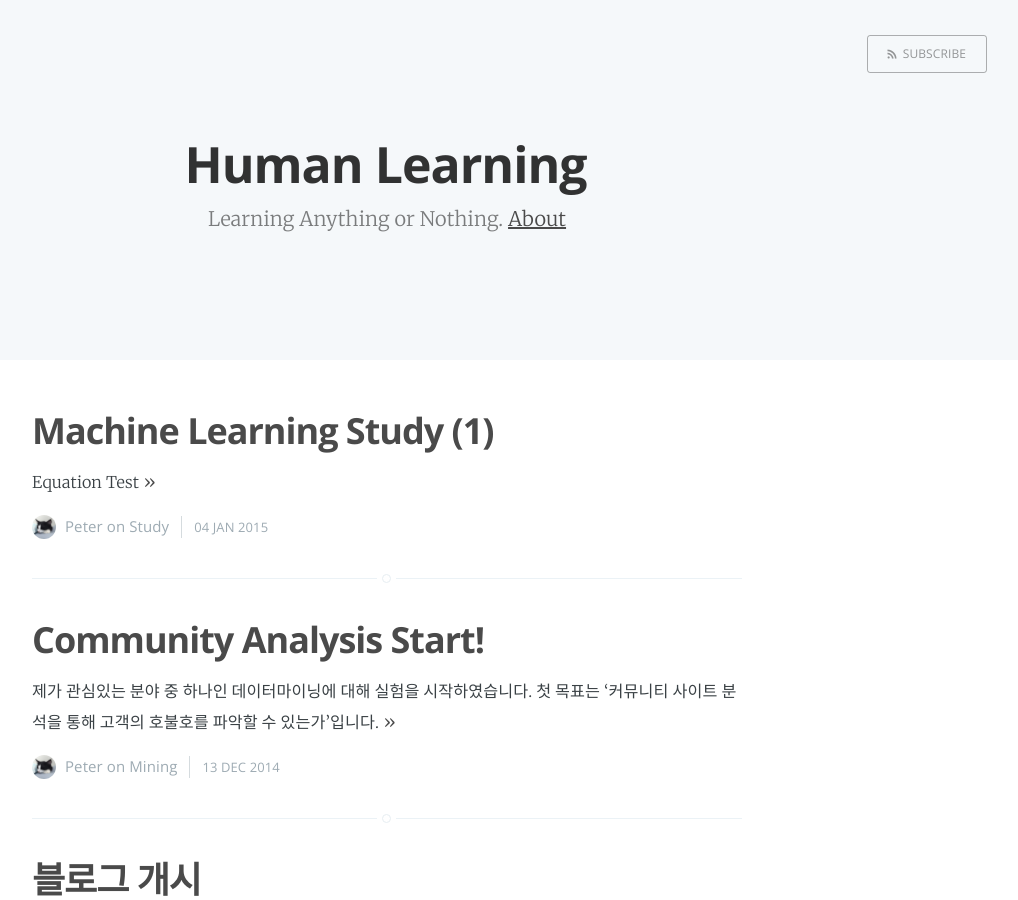
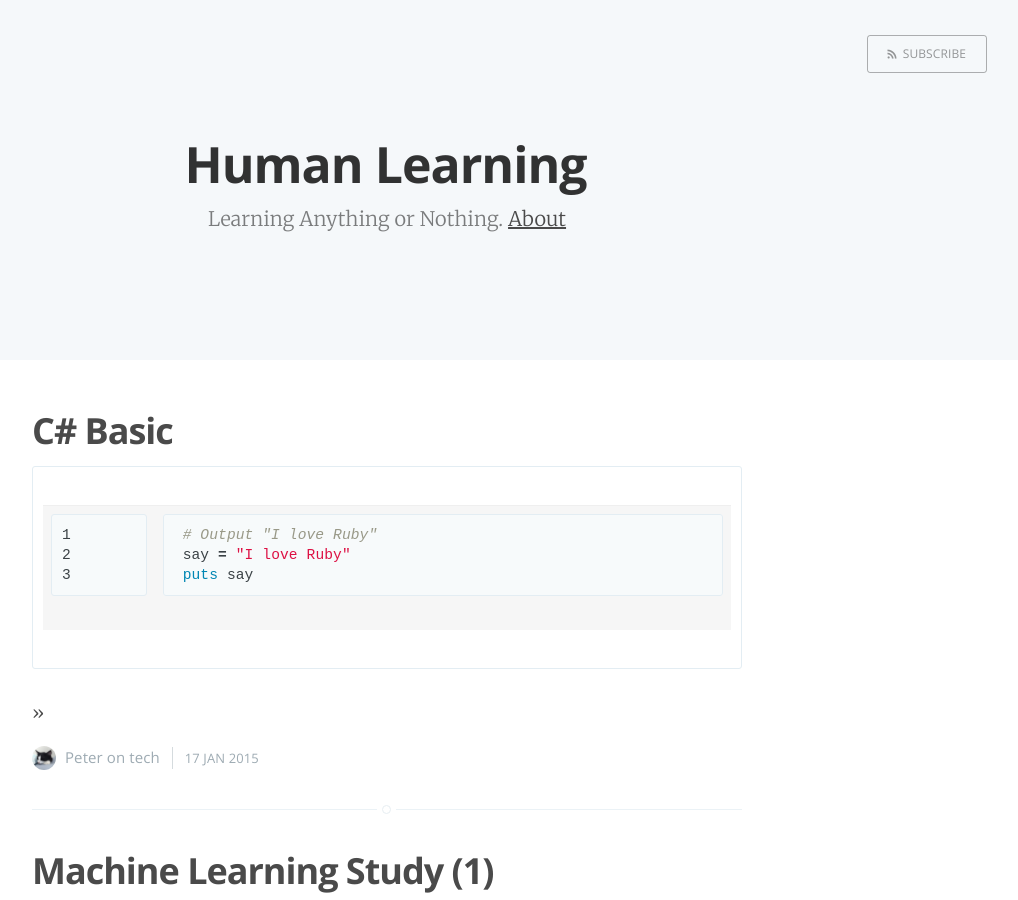
Before and after one commit to hyunjong-lee/hyunjong-lee-prev.github.io, a Jekyll site: the page built from index.html, in a window 1280 px wide and 900 px high. Shown: the whole window, without its empty margins (253-1271 px from the left). Built offline with Jekyll 4.4.1, drawn with Linux system fonts in a browser that asks for light colours; the list of posts is cut into pages by our own code.

Commit message:
Test Code Highlighting

```diff
--- /dev/null
+++ b/_posts/2015-01-17-CSharp-Basic.markdown
@@ -0,0 +1,20 @@
+---
+layout: post
+title:  C# Basic
+date:   2015-01-17 1:33:52
+categories: tech
+---
+
+
+ ~~~
+ # Output "I love Ruby"
+ say = "I love Ruby"
+ puts say
+ ~~~
+ {:.language-ruby}
+
+~~~cs
+public void Main(string[] args)
+{
+}
+~~~
```
Also changed, not shown: _posts/2014-09-17-Turning-Point.markdown (+4 -5 lines).
